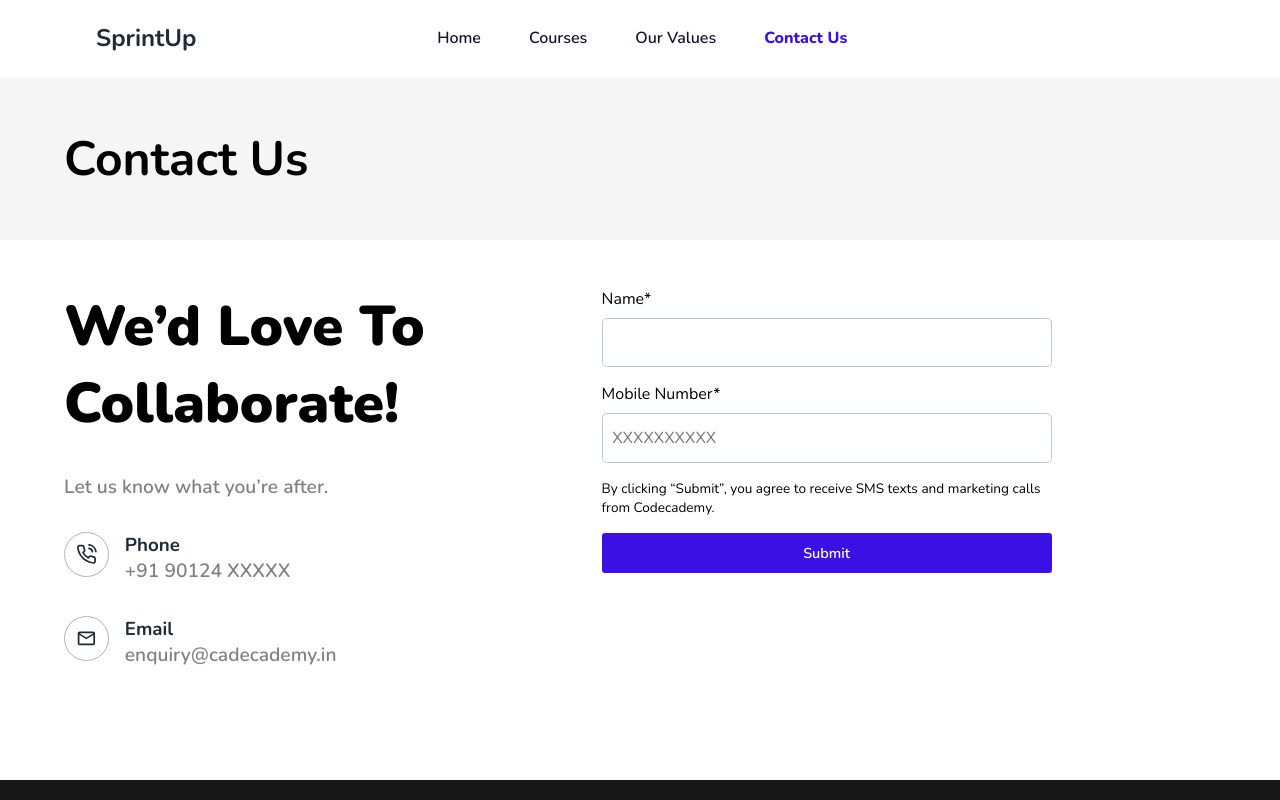
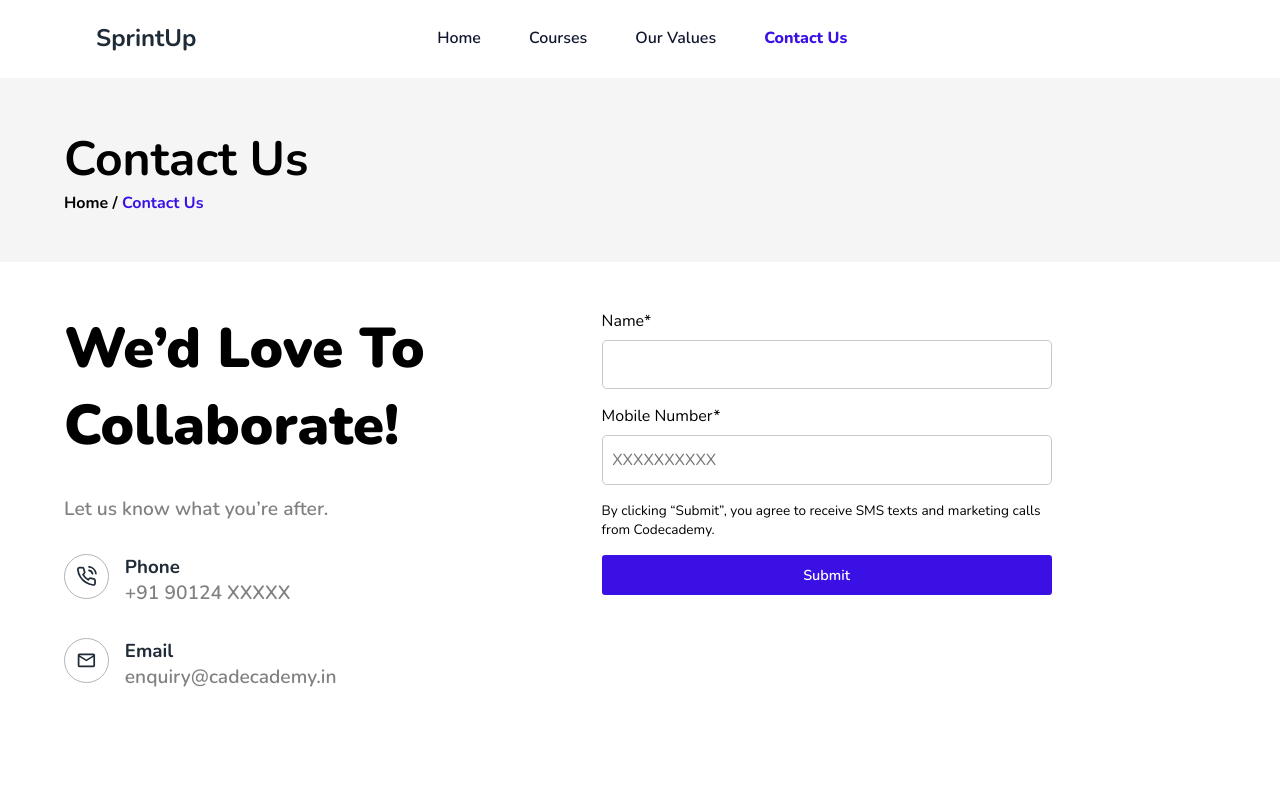
Before and after one commit to drumil32/Ed-Tech, a React (Vite) app in the folder frontend/: page /contact in a window 1280 px wide. Shown: the top 800 px of the page. Built offline with nearby package versions, Linux system fonts and the light colour scheme.

Commit message:
fix :- book class form button colors

```diff
--- a/frontend/src/components/organisms/BookLiveClass/BookLiveClass.tsx
+++ b/frontend/src/components/organisms/BookLiveClass/BookLiveClass.tsx
@@ -64,16 +64,16 @@ const BookLiveClassForm: React.FC = () => {
                 onChange={(e) => setInputNumber(e.target.value)}
               />
               <div style={{display:"flex",flexDirection:"row",textAlign:"center",justifyContent:"center",color:"black"}}>
-                <div className="timeSlot" onClick={()=>{setTimeSlot(0);}} style={0 == timeSlot ? {backgroundColor:"#FFD500",color:"black",border:"none"} : {}}>
+                <div className="timeSlot noPreference" onClick={()=>{setTimeSlot(0);}} style={0 == timeSlot ? {backgroundColor:"#FFD500",color:"black",border:"none"} : {}}>
                   <p>No Preference</p>
                 </div>
                 <div className="sizeBox"></div>
-                <div className="timeSlot" onClick={()=>{setTimeSlot(1);}}  style={1 == timeSlot ? {backgroundColor:"#FFD500",color:"black",border:"none"} : {}}>
+                <div className="timeSlot schedule" onClick={()=>{setTimeSlot(1);}}  style={1 == timeSlot ? {backgroundColor:"#3a10e5",color:"white",border:"none"} : {}}>
                   <p>15 Jun</p>
                   <p>11:00 AM</p>
                 </div>
                 <div className="sizeBox"></div>
-                <div className="timeSlot" onClick={()=>{setTimeSlot(2);}}  style={2 == timeSlot ? {backgroundColor:"#FFD500",color:"black",border:"none"} : {}}>
+                <div className="timeSlot schedule" onClick={()=>{setTimeSlot(2);}}  style={2 == timeSlot ? {backgroundColor:"#3a10e5",color:"white",border:"none"} : {}}>
                   <p>22 Jun</p>
                   <p>4:00 PM</p>
                 </div>
--- a/frontend/src/components/organisms/BookLiveClass/styles.scss
+++ b/frontend/src/components/organisms/BookLiveClass/styles.scss
@@ -93,7 +93,3 @@
 
 
 }
-
-.timeSlot:hover{
-  background-color: white;
-}
--- a/frontend/src/components/organisms/Hero/Hero.tsx
+++ b/frontend/src/components/organisms/Hero/Hero.tsx
@@ -112,16 +112,16 @@ const Hero: React.FC = () => {
                 onChange={(e) => setInputNumber(e.target.value)}
               />
                <div style={{display:"flex",flexDirection:"row",textAlign:"center",justifyContent:"center",color:"black"}}>
-                <div className="timeSlot" onClick={()=>{setTimeSlot(0);}} style={0 == timeSlot ? {backgroundColor:"#FFD500",color:"black",border:"none"} : {}}>
+                <div className="timeSlot NoPreference" onClick={()=>{setTimeSlot(0);}} style={0 == timeSlot ? {backgroundColor:"#FFD500",color:"black",border:"none"} : {}}>
                   <p>No Preference</p>
                 </div>
                 <div className="sizeBox"></div>
-                <div className="timeSlot" onClick={()=>{setTimeSlot(1);}}  style={1 == timeSlot ? {backgroundColor:"#FFD500",color:"black",border:"none"} : {}}>
+                <div className="timeSlot schedule" onClick={()=>{setTimeSlot(1);}}  style={1 == timeSlot ? {backgroundColor:"#3a10e5",color:"white",border:"none"} : {}}>
                   <p>15 Jun</p>
                   <p>11:00 AM</p>
                 </div>
                 <div className="sizeBox"></div>
-                <div className="timeSlot" onClick={()=>{setTimeSlot(2);}}  style={2 == timeSlot ? {backgroundColor:"#FFD500",color:"black",border:"none"} : {}}>
+                <div className="timeSlot schedule" onClick={()=>{setTimeSlot(2);}}  style={2 == timeSlot ? {backgroundColor:"#3a10e5",color:"white",border:"none"} : {}}>
                   <p>22 Jun</p>
                   <p>4:00 PM</p>
                 </div>
--- a/frontend/src/components/organisms/Hero/styles.scss
+++ b/frontend/src/components/organisms/Hero/styles.scss
@@ -82,8 +82,14 @@
         width: 20px;
       }
 
-      .timeSlot:hover{
+      .noPreference:hover{
         background-color: #FFD500;
+        border: none;
+      }
+
+      .schedule:hover{
+        background-color: #3a10e5;
+        color: white;
         border: none;
       }
 
--- a/frontend/src/pages/ContactUs/ContactUs.tsx
+++ b/frontend/src/pages/ContactUs/ContactUs.tsx
@@ -35,6 +35,7 @@ const ContactUs: React.FC = () => {
           <div className={styles.heading}>
                <div className={styles.headingTitle}>
                     <h1>Contact Us</h1>
+                    <h4>Home / <span>Contact Us</span></h4>
                </div>
           </div>
         <div className={styles.contacts}>
--- a/frontend/src/pages/ContactUs/styles.module.scss
+++ b/frontend/src/pages/ContactUs/styles.module.scss
@@ -164,10 +164,10 @@
     flex-direction: column;
     justify-content: center;
     align-items: center;
-    padding: 2rem;
+    padding: 1rem;
   }
   @include sm-max {
-    padding: 1.5rem;
+    padding: 1rem;
   }
 }
 
@@ -180,4 +180,10 @@
   h1{
     font-size: 3rem;
   }
+  h4{
+    text-align: left;
+    span{
+      color: #3a10e5;
+    }
+  }
 }
```
